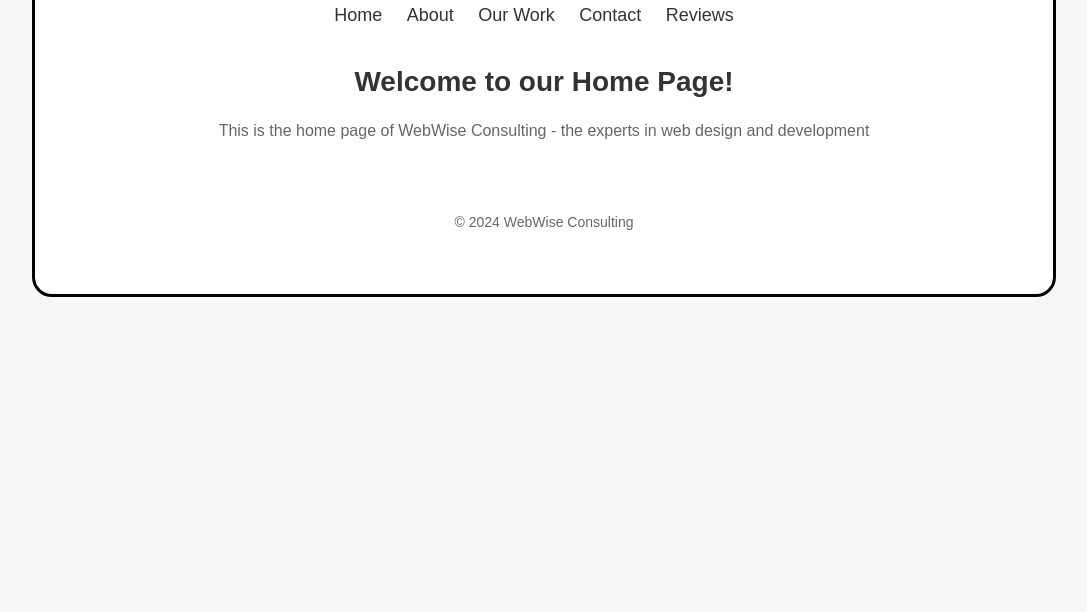
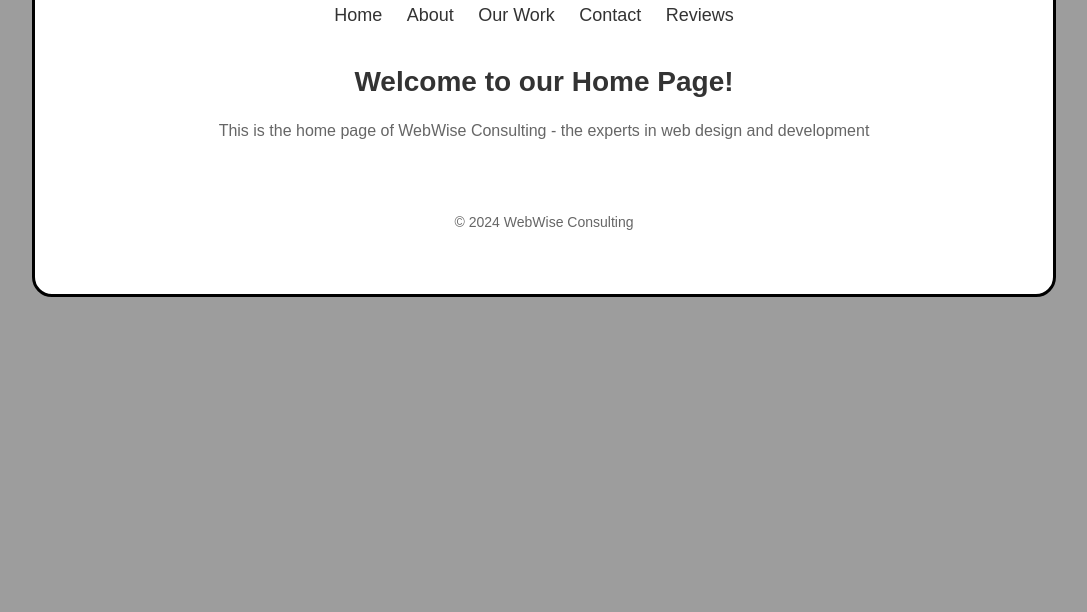
Before and after one commit to palmerokai/COM214BusinessCase, a plain HTML site: page index.html in a window 1280 px wide. Shown: the part 188-800 px from the top of the page, without its empty margins (96-1183 px from the left). Drawn offline with Linux system fonts and the light colour scheme.

Commit message:
Updated css

```diff
--- a/index.html
+++ b/index.html
@@ -8,7 +8,7 @@
   <title>Home - WebWise Consulting</title>
   <link rel="stylesheet" href="styles.css">
 </head>
-<body background-color: #ffffff;>
+<body>
 
   <div class="container">
     <header>
--- a/styles.css
+++ b/styles.css
@@ -8,7 +8,7 @@
 /* Body styles */
 body {
   font-family: Arial, sans-serif;
-  background-color: #f7f7f7;
+  background-color: rgb(157, 157, 157);
   display: flex;
   justify-content: center;
   align-items: center;
@@ -25,6 +25,7 @@ body {
   box-shadow: 0 0 2% rgba(0, 0, 0, 0.1);
   text-align: center;
 }
+
 
 /* Header styles */
 header h1 {
```
